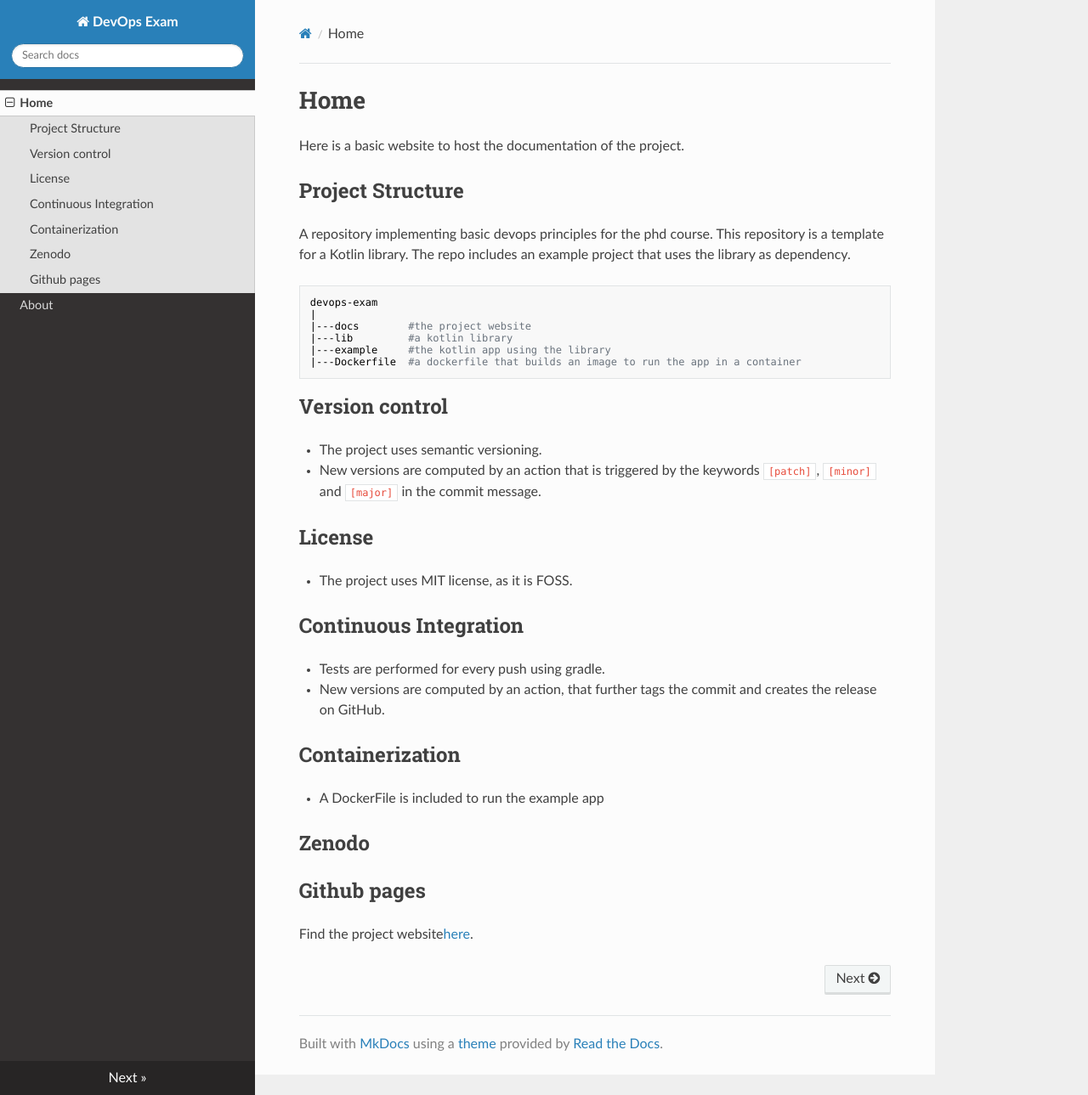
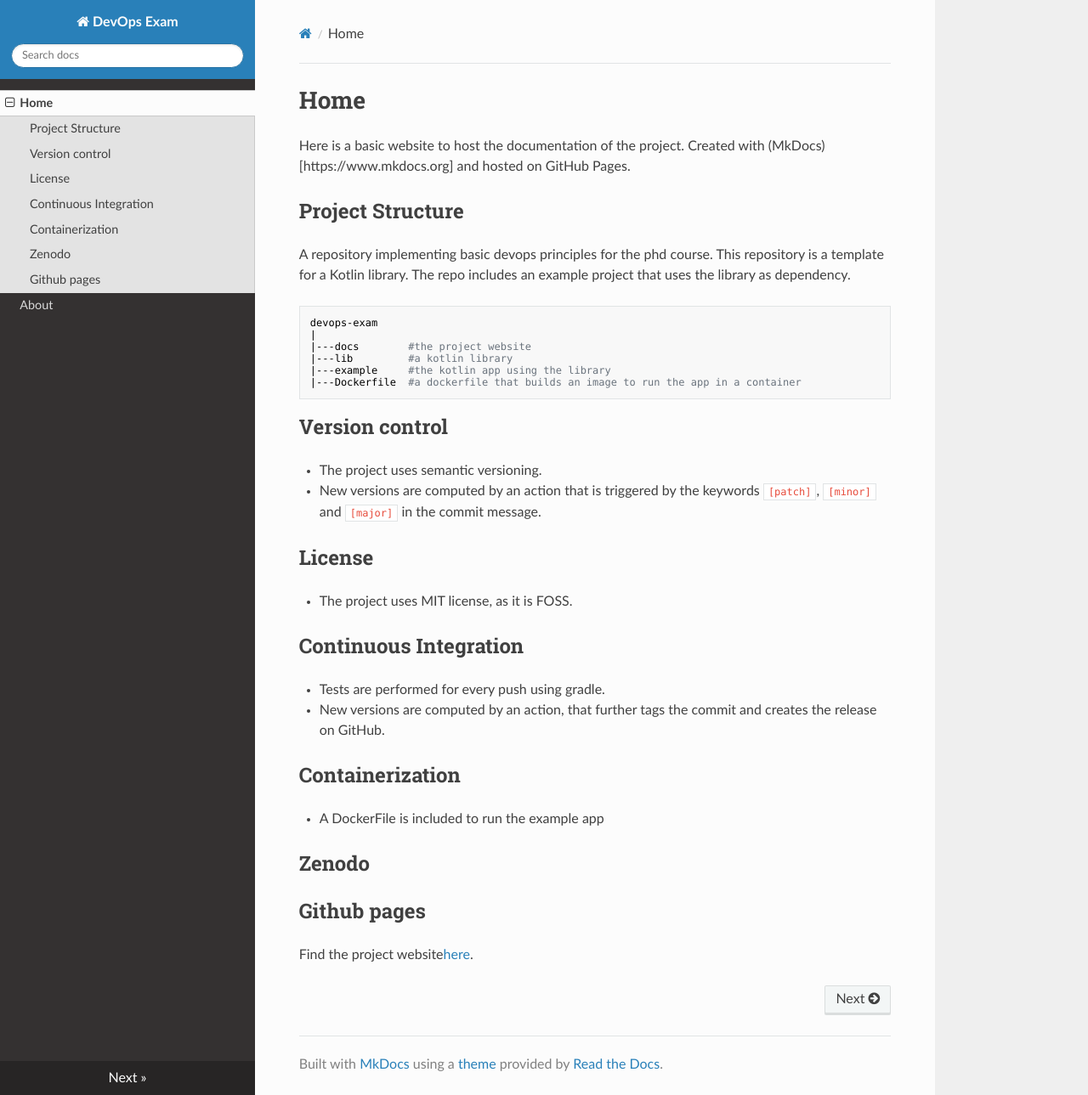
Before and after one commit to samubura/devops-exam, an MkDocs documentation site: the page built from docs/docs/index.md, in a window 1280 px wide and 1289 px high. Shown: the whole window at 85% size. Built offline with MkDocs 1.6.1, drawn with Linux system fonts in a browser that asks for light colours; nearby versions of some CDN libraries.

Commit message:
updating doc

```diff
--- a/docs/docs/index.md
+++ b/docs/docs/index.md
@@ -1,5 +1,6 @@
 # Home
 Here is a basic website to host the documentation of the project.
+Created with (MkDocs)[https://www.mkdocs.org] and hosted on GitHub Pages.
 
 ## Project Structure
 A repository implementing basic devops principles for the phd course.
@@ -33,7 +34,6 @@ The repo includes an example project that uses the library as dependency.
 ## Zenodo
 
 
-
 ## Github pages
 
 Find the project website[here](https://samubura.github.io/devops-exam/).
```
